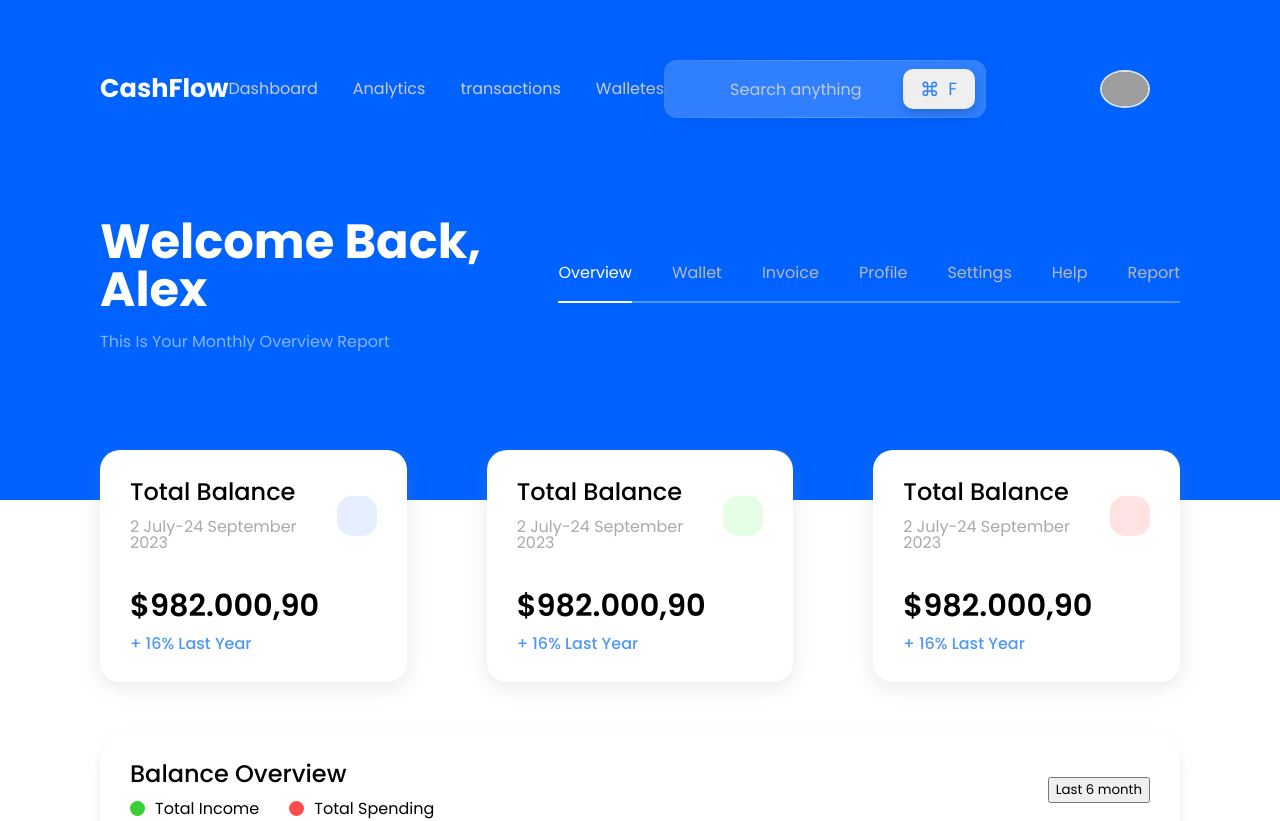
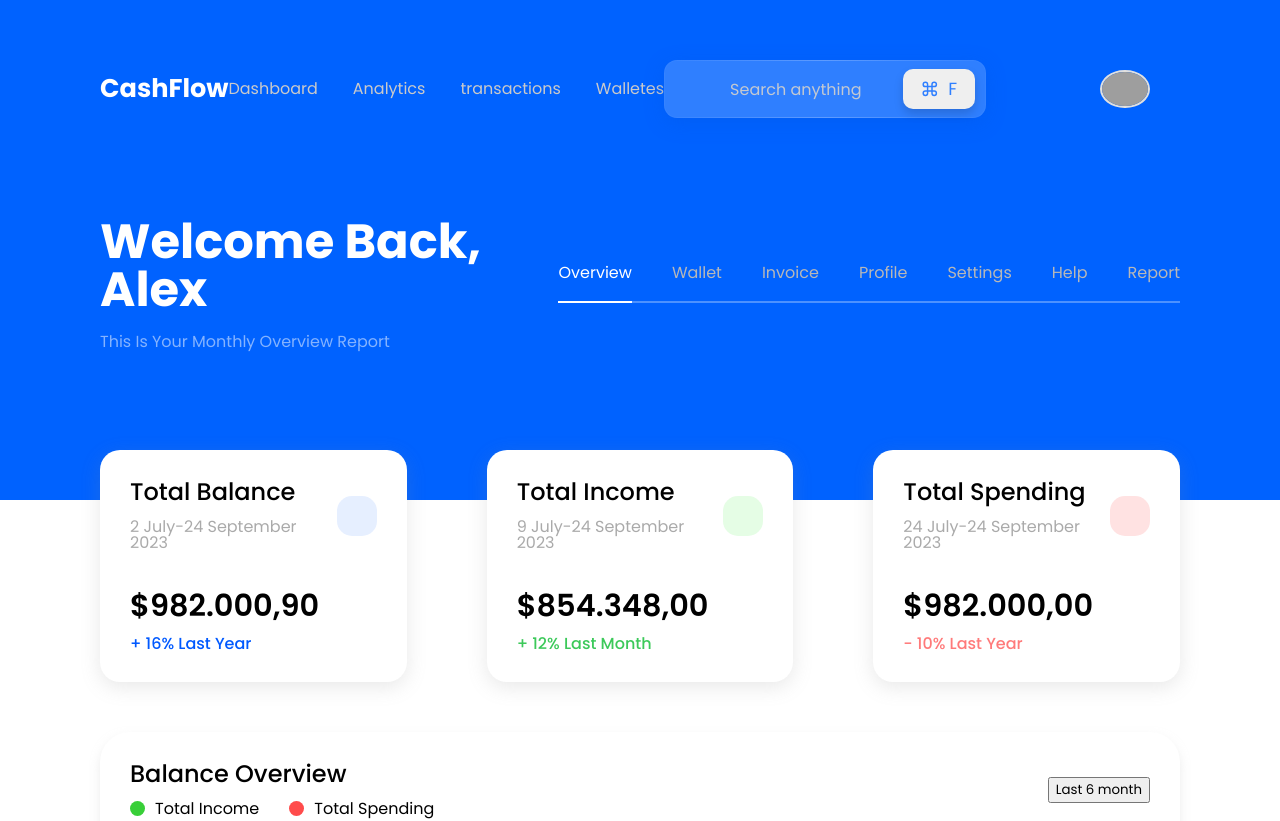
Before and after one commit to UndeadMe/react-dashboard, a React (Vite) app: page /overview in a window 1280 px wide. Shown: the top 821 px of the page. Built offline with nearby package versions, Linux system fonts and the light colour scheme; grey boxes are pictures that could not be loaded; some icons are missing.

Commit message:
add type props to TotalBox

```diff
--- a/src/components/TotalBox.jsx
+++ b/src/components/TotalBox.jsx
@@ -1,6 +1,7 @@
 import styles from './TotalBox.module.css'
 
-export default function TotalBox({ title, secTitle, totalAmount, incomeStatement, sign }) {
+export default function TotalBox({ title, secTitle, totalAmount, incomeStatement, sign, type }) {
+    console.log(styles[`incomestatement-${type}`])
     return (
         <div className={styles["total-income-statement-box"]}>
             <div className={styles["total-income-statement-box__headers"]}>
@@ -13,7 +14,7 @@ export default function TotalBox({ title, secTitle, totalAmount, incomeStatement
             <div className={styles["total-income-statement-box__amounts"]}>
                 <div>
                     <h2>{ totalAmount }</h2>
-                    <h6>{ incomeStatement }</h6>
+                    <h6 className={styles[`incomestatement-${type}`]}>{ incomeStatement }</h6>
                 </div>
                 {/* // Todo icome statement photo */}
             </div>
--- a/src/components/TotalBox.module.css
+++ b/src/components/TotalBox.module.css
@@ -27,7 +27,6 @@
 }
 .total-income-statement-box__amounts h6 {
     margin-top: 15px;
-    color: #4f98f8;
     font-weight: 500;
 }
 :global(.total-income-statement-box__sign-blue), :global(.total-income-statement-box__sign-green), :global(.total-income-statement-box__sign-red) {
@@ -46,3 +45,12 @@
     background-color: #e5fde5;
     color: #3cc95a;
 }
+.incomestatement-green {
+    color: #3cc95a;
+}
+.incomestatement-red {
+    color: #ff7a7a;
+}
+.incomestatement-blue {
+    color: #0059ff;
+}
--- a/src/pages/Overview.jsx
+++ b/src/pages/Overview.jsx
@@ -17,20 +17,23 @@ export default function Overview() {
                     totalAmount="$982.000,90"
                     incomeStatement="+ 16% Last Year"
                     sign={<WalletMoney className="total-income-statement-box__sign-blue" variant="Bold"/>}
+                    type="blue"
                 />
                 <TotalBox  //Todo u can use json-server for making this app like a real world react application
-                    title="Total Balance"
-                    secTitle="2 July-24 September 2023" //Todo provide a real date
-                    totalAmount="$982.000,90"
-                    incomeStatement="+ 16% Last Year"
+                    title="Total Income"
+                    secTitle="9 July-24 September 2023" //Todo provide a real date
+                    totalAmount="$854.348,00"
+                    incomeStatement="+ 12% Last Month"
                     sign={<UsdCoin className="total-income-statement-box__sign-green" variant="Bold"/>}
+                    type="green"
                 />
                 <TotalBox  //Todo u can use json-server for making this app like a real world react application
-                    title="Total Balance"
-                    secTitle="2 July-24 September 2023" //Todo provide a real date
-                    totalAmount="$982.000,90"
-                    incomeStatement="+ 16% Last Year"
+                    title="Total Spending"
+                    secTitle="24 July-24 September 2023" //Todo provide a real date
+                    totalAmount="$982.000,00"
+                    incomeStatement="- 10% Last Year"
                     sign={<MoneySend className="total-income-statement-box__sign-red" variant="Bold"/>}
+                    type="red"
                 />
             </div>
 
```
